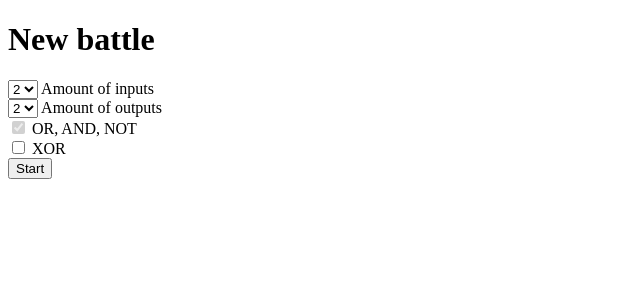
After one commit to kipteamm/BitBattles, a Flask app: template logisim_battles/templates/app/new_battle.html in a window 1280 px wide. The commit adds this page. Shown: the top 300 px of the page, without its empty margins (0-640 px from the left). Run offline with Flask 3, Linux system fonts and the light colour scheme; the template is opened without the code that fills it, so the values that code supplies are empty.

Commit message:
Added battle config

```diff
--- a/logisim_battles/auth/views.py
+++ b/logisim_battles/auth/views.py
@@ -1,4 +1,4 @@
-from logisim_battles.utils.forms import validate_field
+from logisim_battles.utils.forms import validate_string
 from logisim_battles.auth.models import User
 from logisim_battles.extensions import db
 
@@ -14,12 +14,12 @@ def register():
     if request.method == "GET":
         return render_template("auth/register.html")
 
-    username, error = validate_field(request.form["username"], 1, 30, "username")
+    username, error = validate_string(request.form["username"], 1, 30, "username")
     if not username:
         flash(error, 'error')
         return render_template('auth/register.html')
 
-    password, error = validate_field(request.form["password"], 8, 255)
+    password, error = validate_string(request.form["password"], 8, 255)
     if not password:
         flash(error, 'error')
         return render_template('auth/register.html')
--- /dev/null
+++ b/logisim_battles/templates/app/new_battle.html
@@ -0,0 +1,45 @@
+<!DOCTYPE html>
+<html lang="en">
+<head>
+    <meta charset="UTF-8">
+    <meta name="viewport" content="width=device-width, initial-scale=1.0">
+
+    <title>Logisim Battles</title>
+</head>
+<body>
+    <h1>New battle</h1>
+
+    <form method="POST">
+        <div>
+            <select name="inputs">
+                <option value="1">1</option>
+                <option value="2" selected>2</option>
+                <option value="3">3</option>
+            </select>
+            Amount of inputs
+        </div>
+
+        <div>
+            <select name="inputs">
+                <option value="1">1</option>
+                <option value="2" selected>2</option>
+                <option value="3">3</option>
+                <option value="4">4</option>
+                <option value="5">5</option>
+                <option value="6">6</option>
+            </select>
+            Amount of outputs
+        </div>
+        <div>
+            <input type="checkbox" checked disabled>
+            OR, AND, NOT
+        </div>
+        <div>
+            <input type="checkbox" name="XOR">
+            XOR
+        </div>
+
+        <button type="submit">Start</button>
+    </form>
+</body>
+</html>
```
Also changed, not shown: logisim_battles/app/models.py (+5 -2 lines), logisim_battles/app/views.py (+16 -3 lines), logisim_battles/static/css/game.css (+7 -0 lines), logisim_battles/static/js/game.js (+7 -0 lines), logisim_battles/templates/app/battle.html (+4 -3 lines), logisim_battles/utils/forms.py (+11 -1 lines).
